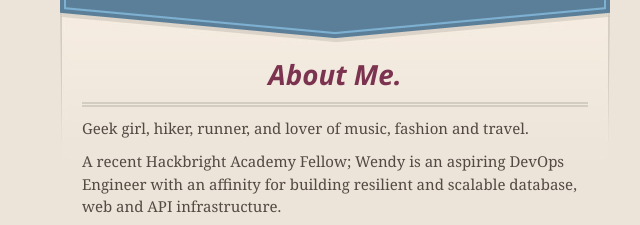
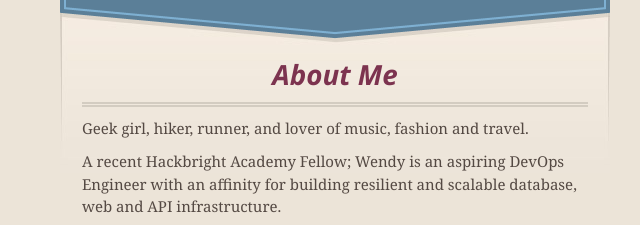
Before and after one commit to wcanepi/wcanepi.github.io, a plain HTML site: page index.html in a window 1280 px wide. Shown: the part 153-378 px from the top of the page, 305-945 px from the left. Drawn offline with nearby package versions, Linux system fonts and the light colour scheme.

Commit message:
Update index.html

```diff
--- a/index.html
+++ b/index.html
@@ -46,7 +46,7 @@
 
       <section id="main_content">
         <h3>
-<a id="about-me" class="anchor" href="#about-me" aria-hidden="true"><span class="octicon octicon-link"></span></a>About Me.</h3>
+<a id="about-me" class="anchor" href="#about-me" aria-hidden="true"><span class="octicon octicon-link"></span></a>About Me</h3>
 
 <p>Geek girl, hiker, runner, and lover of music, fashion and travel.</p>
 
```
